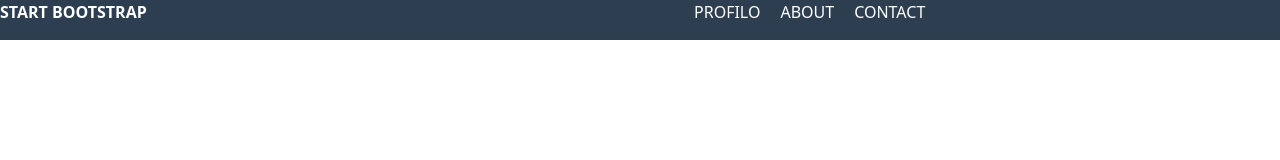
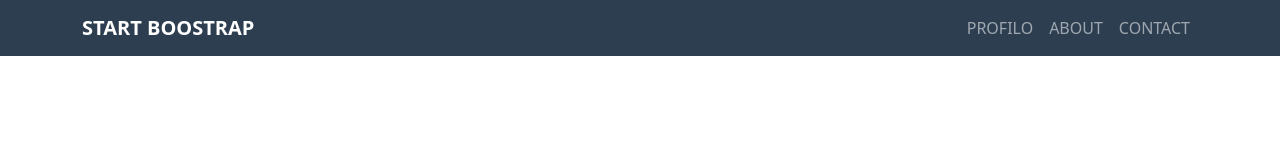
Before and after one commit to Spong3ibob/html-css-bootstrap-freelancer, a plain HTML site: page index.html in a window 1280 px wide. Drawn offline with nearby package versions, Linux system fonts and the light colour scheme.

Commit message:
completato header

```diff
--- a/css/style.css
+++ b/css/style.css
@@ -1,15 +1,3 @@
 header{
     background-color: #2c3e50;
-    color: white;
 }
-.col ul{
-    display: flex;
-}
-ul li{
-    list-style-type: none;
-}
-li a{
-    text-decoration-line: none;
-    color: white;
-    padding: 0 10px;
-}
--- a/index.html
+++ b/index.html
@@ -9,25 +9,27 @@
     <title>Bootstrap</title>
 </head>
 <body>
-    <header>
-        <div class="contaier">
-            <div class="row">
-                <div class="col">
-                    <b>START BOOTSTRAP</b>
+    <header class="ms-bg-secondary">
+        <div class="container">
+            <nav class="navbar navbar-expand-lg navbar-dark">
+                <a class="navbar-brand" href="#"><b>START BOOSTRAP</b></a>
+                <button class="navbar-toggler" type="button" data-bs-toggle="collapse" data-bs-target="#navbarSupportedContent" aria-controls="navbarSupportedContent" aria-expanded="false" aria-label="Toggle navigation">
+                    <span class="navbar-toggler-icon"></span>
+                </button>
+                <div class="collapse navbar-collapse" id="navbarSupportedContent">
+                    <ul class="navbar-nav ms-auto my-2 my-lg-0">
+                    <li class="nav-item">
+                        <a class="nav-link" href="#">PROFILO</a>
+                    </li>
+                    <li class="nav-item">
+                        <a class="nav-link" href="#">ABOUT</a>
+                    </li>
+                    <li class="nav-item">
+                        <a class="nav-link" href="#">CONTACT</a>
+                    </li>
+                    </ul>
                 </div>
-                <div class="col">
-                    <div class=" d-sm-none">
-                        menu
-                    </div>
-                    <div class=" d-sm-blok">
-                        <ul>
-                            <li><a href="">PROFILO</a></li>
-                            <li><a href="">ABOUT</a></li>
-                            <li><a href="">CONTACT</a></li>
-                        </ul>
-                    </div>
-                </div>
-            </div>
+            </nav>
         </div>
     </header>
     <script src="https://cdn.jsdelivr.net/npm/bootstrap@5.2.2/dist/js/bootstrap.bundle.min.js" integrity="sha384-OERcA2EqjJCMA+/3y+gxIOqMEjwtxJY7qPCqsdltbNJuaOe923+mo//f6V8Qbsw3" crossorigin="anonymous"></script>
```
